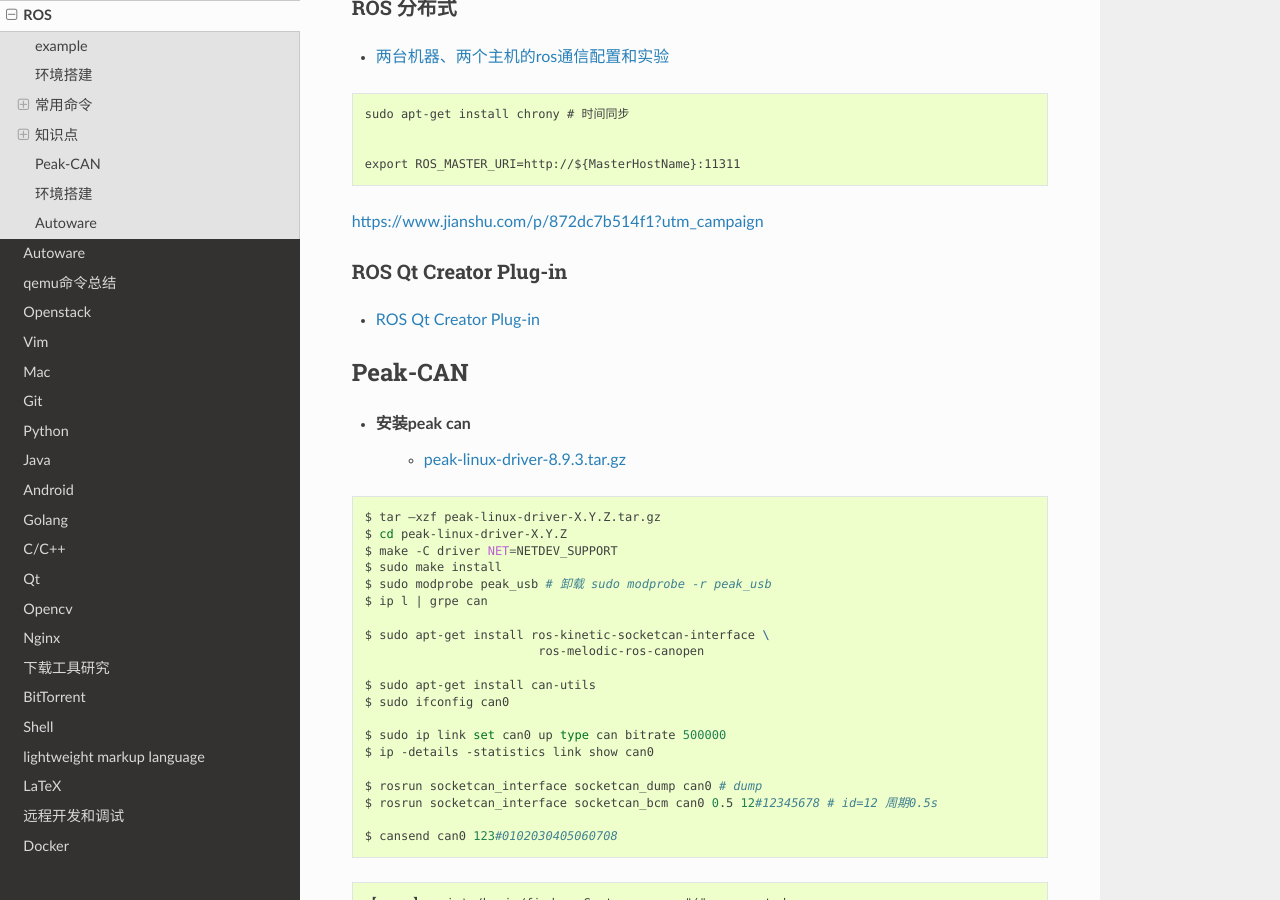
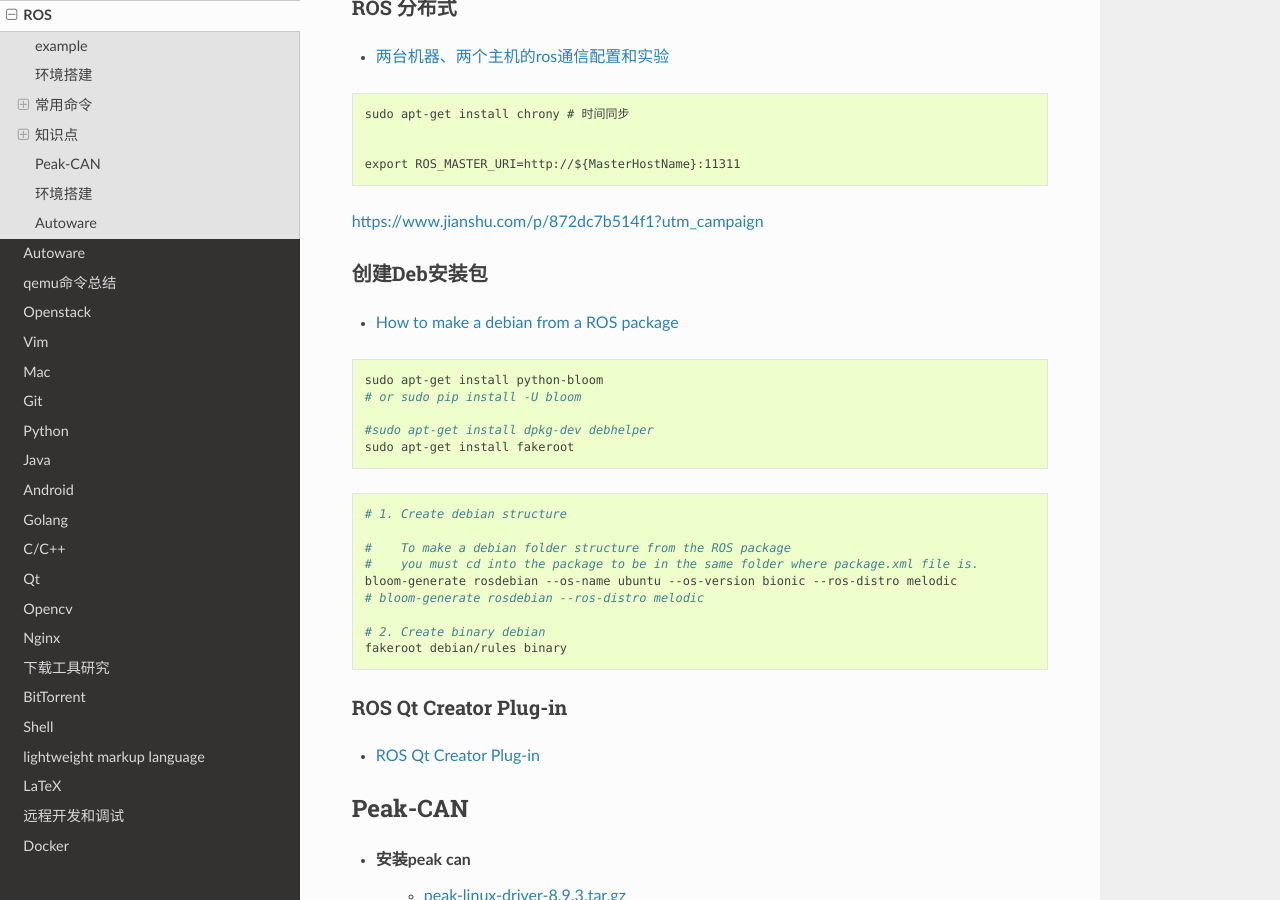
Before and after one commit to my-rds-store/my_space, a Sphinx documentation site: the page built from source/ros/index.rst, in a window 1280 px wide and 900 px high, scrolled down 5720 px. Built offline with Sphinx 7.4.7 and the Read the Docs theme 2.0.0, drawn with Linux system fonts in a browser that asks for light colours.

Commit message:
update ...

```diff
--- a/source/python/index.rst
+++ b/source/python/index.rst
@@ -1,6 +1,10 @@
 ###########
 Python
 ###########
+
+* `Numpy 中文 <https://www.numpy.org.cn/about/>`_
+
+-----------------
 
 * `Python Code Examples <https://www.programcreek.com/python/>`_
 
--- a/source/ros/index.rst
+++ b/source/ros/index.rst
@@ -331,6 +331,32 @@
 
 https://www.jianshu.com/p/872dc7b514f1?utm_campaign
 
+
+创建Deb安装包
+==========================
+
+* `How to make a debian from a ROS package <https://gist.github.com/awesomebytes/196eab972a94dd8fcdd69adfe3bd1152>`_
+
+.. code-block:: sh
+
+    sudo apt-get install python-bloom
+    # or sudo pip install -U bloom
+
+    #sudo apt-get install dpkg-dev debhelper
+    sudo apt-get install fakeroot
+
+.. code-block:: sh
+
+    # 1. Create debian structure
+
+    #    To make a debian folder structure from the ROS package
+    #    you must cd into the package to be in the same folder where package.xml file is.
+    bloom-generate rosdebian --os-name ubuntu --os-version bionic --ros-distro melodic
+    # bloom-generate rosdebian --ros-distro melodic
+
+    # 2. Create binary debian
+    fakeroot debian/rules binary
+
 ROS Qt Creator Plug-in
 ==========================
 
```
